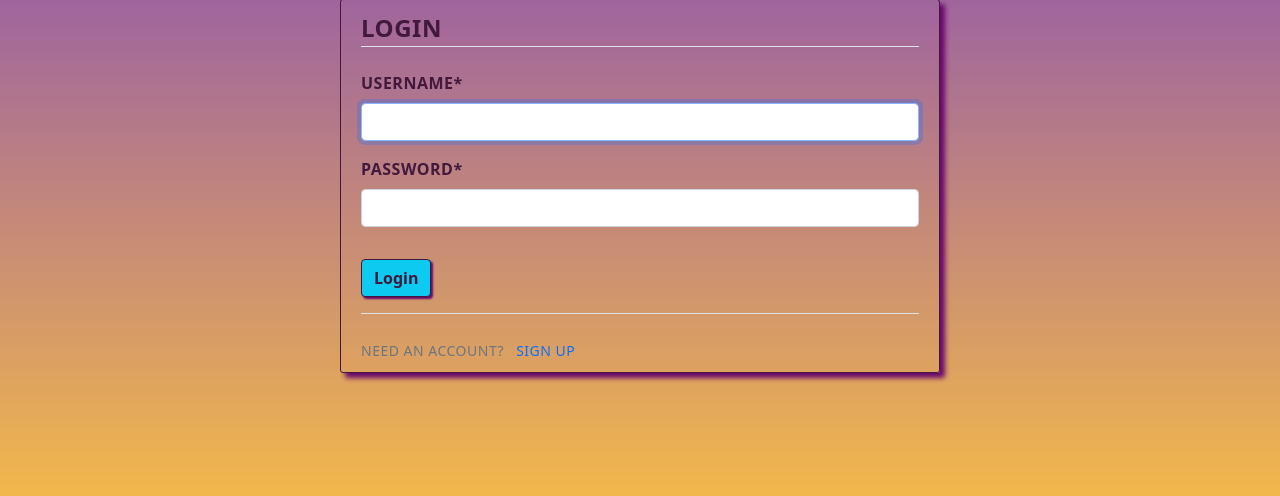
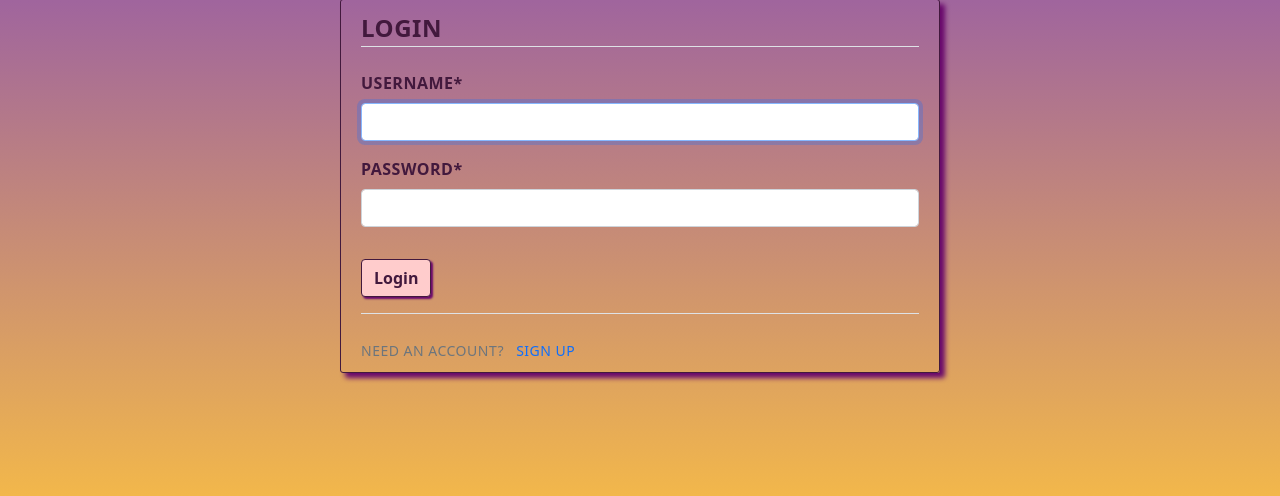
Before and after one commit to nellymaw/hackathon-love-team7, a Django app: page /login/ in a window 1280 px wide, with the pointer over the restyled element. Shown: the part 251-747 px from the top of the page. Run offline with Django 3.2, Linux system fonts and the light colour scheme; some libraries are stand-ins or nearby versions; some web fonts are replaced.

Commit message:
Change background color of button on hover

```diff
--- a/static/home/css/main.css
+++ b/static/home/css/main.css
@@ -272,6 +272,10 @@ textarea.input-box.input-lg{
     font-weight: 600 !important;
 }
 
+.login-btn:hover {
+    background-color: #FFCCCC !important;
+}
+
 .form-background {
     height: 65vh;
     width: auto;
```
